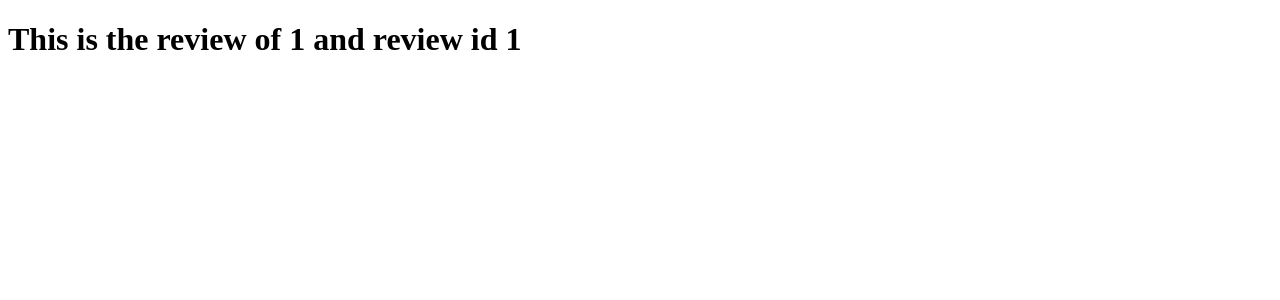
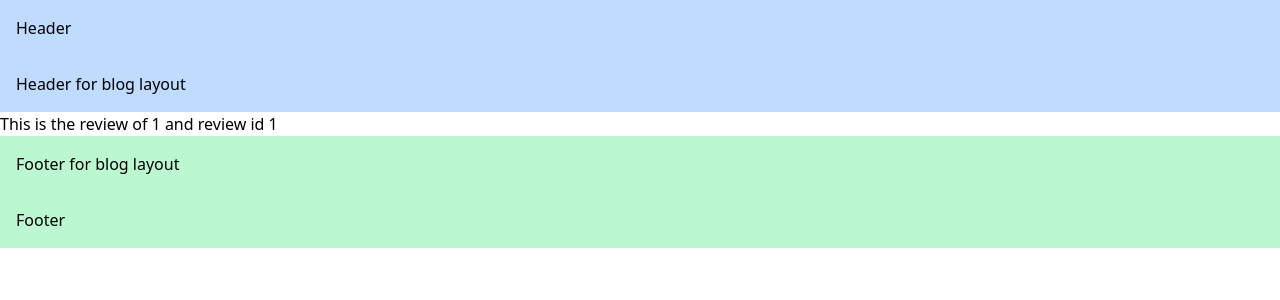
Before and after one commit to Prithwish13/next14, a Next.js app: page /blog/1/reviews/1 in a window 1280 px wide. Shown: the top 300 px of the page. Built offline with nearby package versions, Linux system fonts and the light colour scheme.

Commit message:
template, seo and metadata

```diff
--- /dev/null
+++ b/src/app/(auth)/(with-auth-layout)/layout.tsx
@@ -0,0 +1,15 @@
+
+
+export default function AuthLayout({
+    children,
+  }: Readonly<{
+    children: React.ReactNode
+  }>) {
+    return (
+      <html lang="en">
+        <body>
+          {children}
+        </body>
+      </html>
+    )
+  }
--- a/src/app/about/page.tsx
+++ b/src/app/about/page.tsx
@@ -1,3 +1,11 @@
+import {Metadata} from "next"
+
+
+export const metadata: Metadata = {
+    title: "about next js",
+
+}
+
 export default function About() {
     return <h1>About page</h1>
 }
--- a/src/app/blog/[id]/page.tsx
+++ b/src/app/blog/[id]/page.tsx
@@ -1,11 +1,23 @@
-"use client"
-import { useParams } from "next/navigation"
+import {Metadata} from 'next'
 
-export default function BlogDetails () {
+type Props = {
+    params: {
+        id: string
+    }
+}
+export const generateMetadata = async({params}: Props): Promise<Metadata> => {
+    const title: string = await new Promise((resolve) => {
+        setTimeout(() => {
+            resolve(`ipad ${params.id}`)
+        }, 1000)
+    })
 
-    const params = useParams<{
-        id: string
-    }>()
+    return {
+        title: title
+    }
+}
+
+export default function BlogDetails ( {params}: Readonly<Props>) {
 
     return(
         <h1>This is the {params.id} blog details page</h1>
--- /dev/null
+++ b/src/app/blog/layout.tsx
@@ -0,0 +1,21 @@
+
+
+export default function BlogLayout({
+  children,
+}: Readonly<{
+  children: React.ReactNode
+}>) {
+  return (
+    <html lang="en">
+      <body>
+        <header className="bg-blue-200 p-4">
+          <p>Header for blog layout</p>
+        </header>
+        {children}
+        <footer className="bg-green-200 p-4">
+          <p>Footer for blog layout</p>
+        </footer>
+      </body>
+    </html>
+  )
+}
--- /dev/null
+++ b/src/app/globals.css
@@ -0,0 +1,28 @@
+@tailwind base;
+@tailwind components;
+@tailwind utilities;
+
+/* :root {
+  --foreground-rgb: 0, 0, 0;
+  --background-start-rgb: 214, 219, 220;
+  --background-end-rgb: 255, 255, 255;
+  --color-primary: 255, 255, 255;
+  --color-secondary: '#000000';
+  --color-tertiary: '#5B1514';
+  --color-logo: '#fff';
+  --hero-image: '';
+  --offerings-text: '#fff';
+  --home-title: '';
+}
+
+body {
+  color: rgb(var(--foreground-rgb));
+  background: linear-gradient(to bottom, transparent, rgb(var(--background-end-rgb)))
+    rgb(var(--background-start-rgb));
+}
+
+@layer utilities {
+  .text-balance {
+    text-wrap: balance;
+  }
+} */
--- a/src/app/layout.tsx
+++ b/src/app/layout.tsx
@@ -1,16 +1,31 @@
-export const metadata = {
-  title: 'Next.js',
+import { Metadata } from "next"
+import "./globals.css"
+
+export const metadata: Metadata = {
+  title: {
+    absolute: '',
+    default: 'Learning about next js',
+    template: '%s | code-evolution'
+  },
   description: 'Generated by Next.js',
 }
 
 export default function RootLayout({
   children,
-}: {
+}: Readonly<{
   children: React.ReactNode
-}) {
+}>) {
   return (
     <html lang="en">
-      <body>{children}</body>
+      <body>
+        <header className="bg-blue-200 p-4">
+          <p>Header</p>
+        </header>
+        {children}
+        <footer className="bg-green-200 p-4">
+          <p>Footer</p>
+        </footer>
+      </body>
     </html>
   )
 }
--- a/src/app/profile/page.tsx
+++ b/src/app/profile/page.tsx
@@ -1,3 +1,9 @@
+import { Metadata } from "next"
+
+export const metadata: Metadata = {
+    title: 'Profile'
+}
+
 export default function About() {
     return <h1>Profile page</h1>
 }
```
Also changed, not shown: src/app/(auth)/(with-auth-layout)/login/page.tsx (renamed from src/app/(auth)/login/page.tsx), src/app/(auth)/(with-auth-layout)/register/page.tsx (renamed from src/app/(auth)/register/page.tsx).
